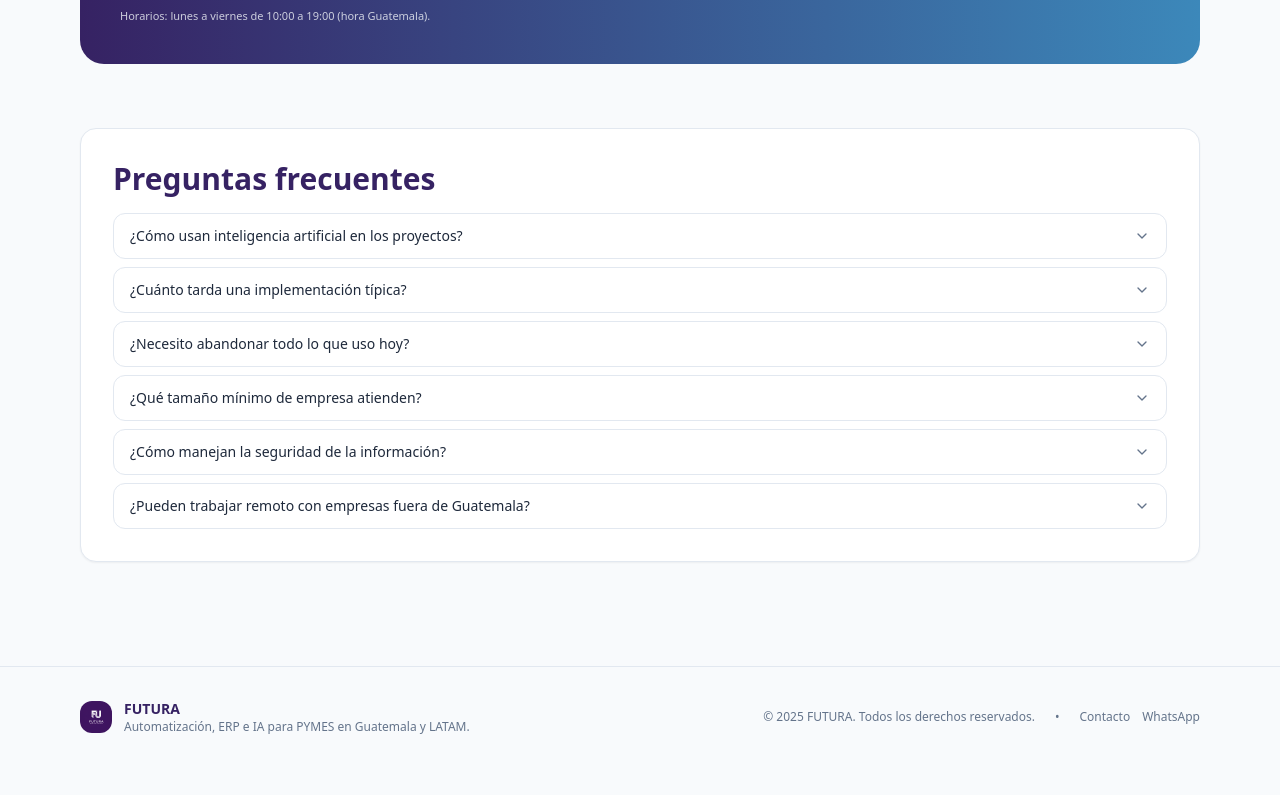
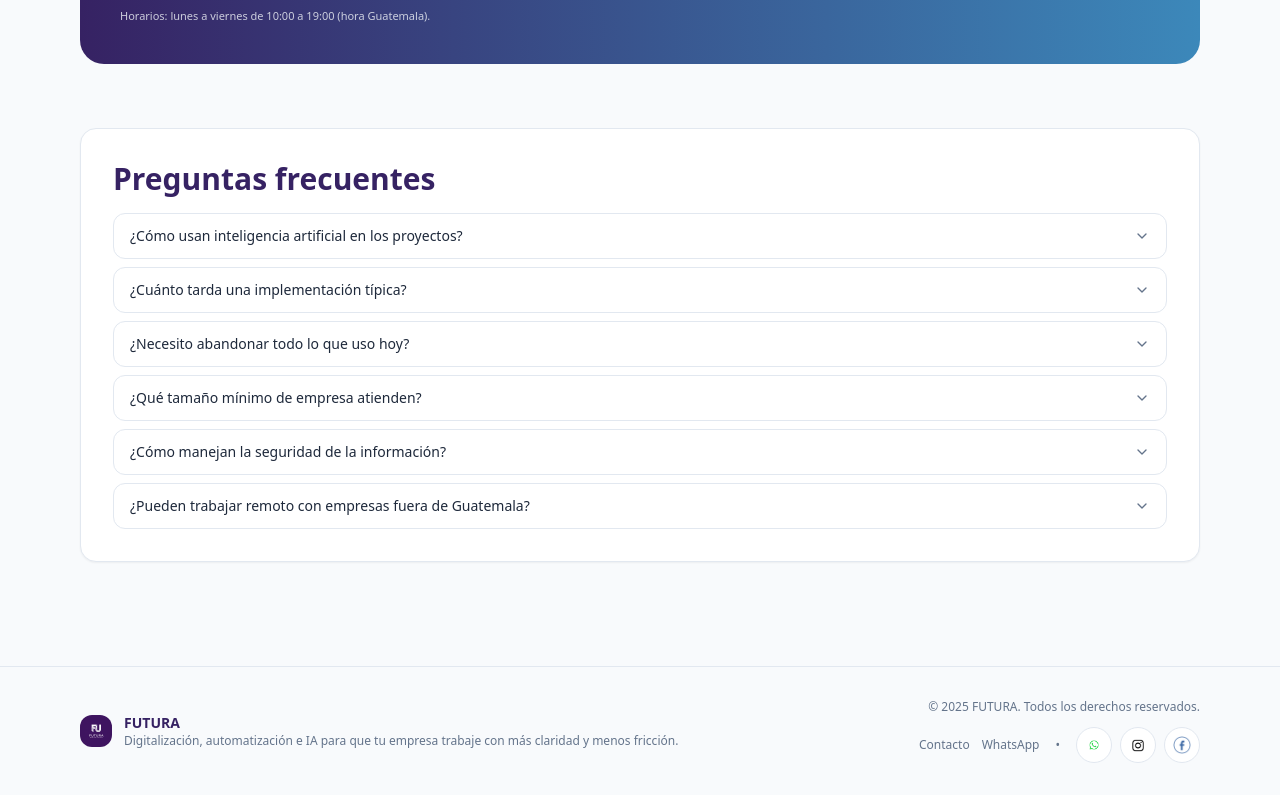
Before and after one commit to LuiisGo/futura-site, a Next.js app: page / in a window 1280 px wide. Shown: the part 6916-7711 px from the top of the page. Before the commit the page ends 7683 px from the top, so only its background shows below. Built offline with nearby package versions, Linux system fonts and the light colour scheme.

Commit message:
Update Footer.tsx

```diff
--- a/components/layout/Footer.tsx
+++ b/components/layout/Footer.tsx
@@ -1,10 +1,20 @@
 import Link from "next/link";
 import Image from "next/image";
+
+const WHATSAPP_URL =
+  "https://wa.me/50233813895?text=Hola%20FUTURA%21%20Quiero%20agendar%20un%20diagnostico%20gratuito%20%2830-45%20min%29.%20Cual%20es%20el%20siguiente%20paso%3F";
+
+const INSTAGRAM_URL =
+  "https://www.instagram.com/futura.tt?igsh=MTU4eGc2azhuZzBtbA==";
+
+const FACEBOOK_URL =
+  "https://www.facebook.com/share/1Ej8WkoULm/?mibextid=wwXIfr";
 
 export default function Footer() {
   return (
     <footer className="border-t border-slate-200 mt-10">
-      <div className="max-w-6xl mx-auto px-4 py-8 flex flex-col md:flex-row gap-4 md:items-center md:justify-between">
+      <div className="max-w-6xl mx-auto px-4 py-8 flex flex-col md:flex-row gap-6 md:items-center md:justify-between">
+        {/* Brand */}
         <div className="flex items-center gap-3">
           <div className="relative w-8 h-8">
             <Image
@@ -18,27 +28,86 @@ export default function Footer() {
           <div>
             <p className="text-sm font-semibold text-[#362263]">FUTURA</p>
             <p className="text-xs text-slate-500">
-              Automatización, ERP e IA para PYMES en Guatemala y LATAM.
+              Digitalización, automatización e IA para que tu empresa trabaje con más claridad y menos fricción.
             </p>
           </div>
         </div>
-        <div className="flex flex-col md:flex-row md:items-center gap-3 text-xs text-slate-500">
-          <span>
+
+        {/* Links + Social */}
+        <div className="flex flex-col md:items-end gap-3">
+          <span className="text-xs text-slate-500">
             © {new Date().getFullYear()} FUTURA. Todos los derechos reservados.
           </span>
-          <span className="hidden md:inline-block mx-2">•</span>
-          <div className="flex gap-3">
+
+          <div className="flex flex-wrap items-center gap-3 text-xs text-slate-500">
             <Link href="/contacto" className="hover:text-[#362263]">
               Contacto
             </Link>
+
             <a
-              href="https://wa.me/50233813895"
+              href={WHATSAPP_URL}
               target="_blank"
               rel="noreferrer"
               className="hover:text-[#362263]"
             >
               WhatsApp
             </a>
+
+            <span className="hidden md:inline-block mx-1">•</span>
+
+            {/* Social Icons */}
+            <div className="flex items-center gap-2">
+              <a
+                href={WHATSAPP_URL}
+                target="_blank"
+                rel="noreferrer"
+                aria-label="WhatsApp FUTURA"
+                title="WhatsApp"
+                className="inline-flex items-center justify-center w-9 h-9 rounded-full border border-slate-200 bg-white hover:bg-slate-50 transition-colors"
+              >
+                <Image
+                  src="/whatsapp.png"
+                  alt="WhatsApp"
+                  width={18}
+                  height={18}
+                  className="object-contain"
+                />
+              </a>
+
+              <a
+                href={INSTAGRAM_URL}
+                target="_blank"
+                rel="noreferrer"
+                aria-label="Instagram FUTURA"
+                title="Instagram"
+                className="inline-flex items-center justify-center w-9 h-9 rounded-full border border-slate-200 bg-white hover:bg-slate-50 transition-colors"
+              >
+                <Image
+                  src="/logo-ig.png"
+                  alt="Instagram"
+                  width={18}
+                  height={18}
+                  className="object-contain"
+                />
+              </a>
+
+              <a
+                href={FACEBOOK_URL}
+                target="_blank"
+                rel="noreferrer"
+                aria-label="Facebook FUTURA"
+                title="Facebook"
+                className="inline-flex items-center justify-center w-9 h-9 rounded-full border border-slate-200 bg-white hover:bg-slate-50 transition-colors"
+              >
+                <Image
+                  src="/Fb-logo.png"
+                  alt="Facebook"
+                  width={18}
+                  height={18}
+                  className="object-contain"
+                />
+              </a>
+            </div>
           </div>
         </div>
       </div>
```
